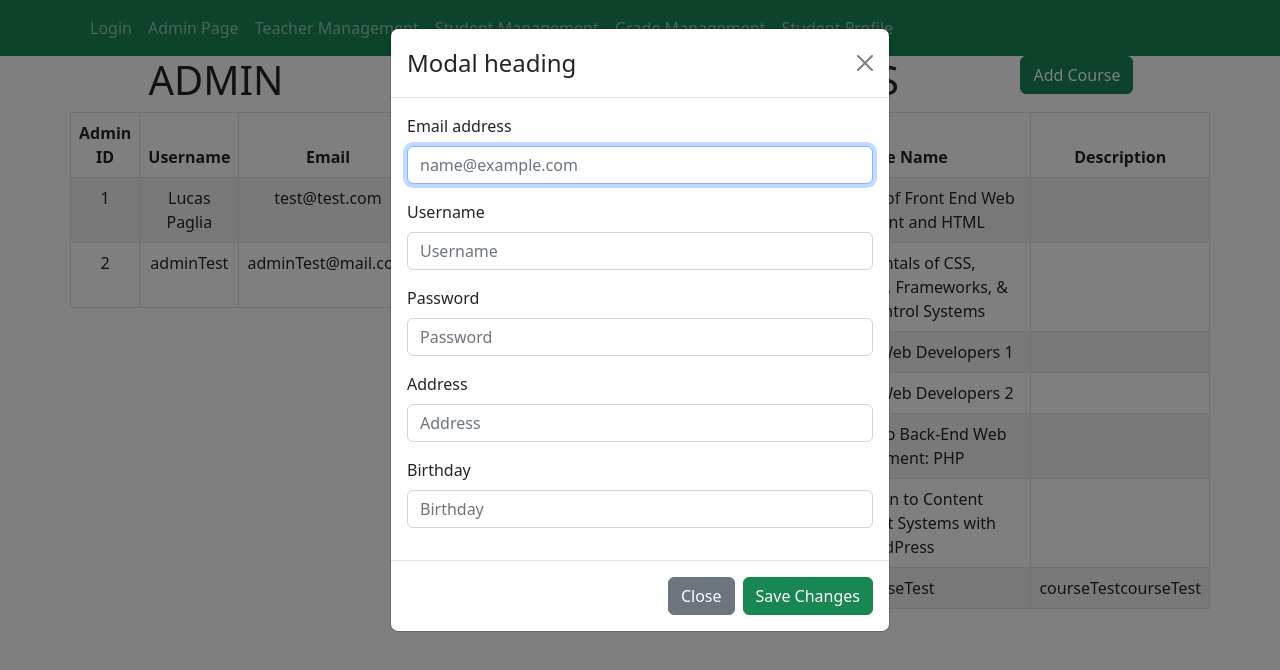
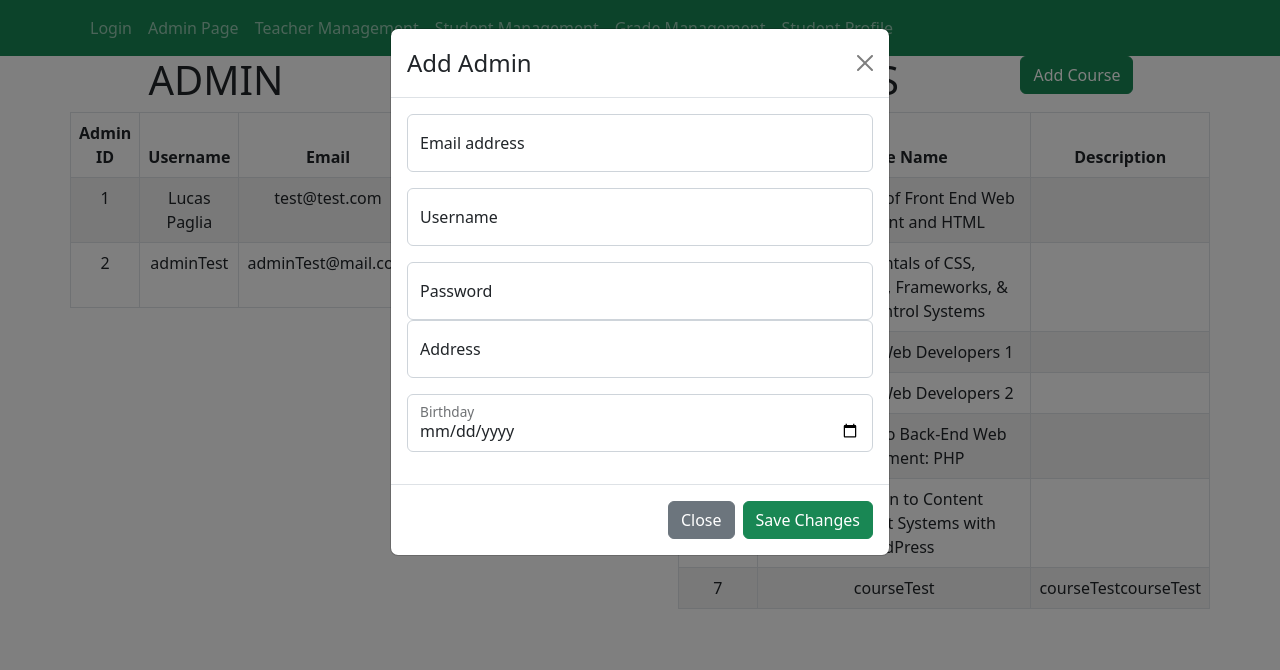
Before and after one commit to LuhPaglia/final-project-beavers, a React (Create React App) app: page /admin in a window 1280 px wide. Both pictures are taken after a click on the button "Add Admin". Shown: the top 670 px of the page. Built offline with nearby package versions, Linux system fonts and the light colour scheme.

Commit message:
Send new form data to server w Axios

```diff
--- a/package.json
+++ b/package.json
@@ -6,14 +6,15 @@
     "@testing-library/jest-dom": "^5.16.5",
     "@testing-library/react": "^13.4.0",
     "@testing-library/user-event": "^13.5.0",
+    "axios": "^1.2.2",
     "bootstrap": "^5.2.3",
     "react": "^18.2.0",
     "react-bootstrap": "^2.7.0",
     "react-dom": "^18.2.0",
     "react-router-dom": "^6.3.0",
     "react-scripts": "5.0.1",
-    "web-vitals": "^2.1.4",
-    "styled-components": "^5.3.3"
+    "styled-components": "^5.3.3",
+    "web-vitals": "^2.1.4"
   },
   "scripts": {
     "start": "react-scripts start",
--- a/src/components/Dashboard.js
+++ b/src/components/Dashboard.js
@@ -5,6 +5,8 @@ import { Table, Button } from "react-bootstrap";
 
 const Dashboard = ({ role, th, tr }) => {
   const [show, setShow] = useState(false);
+
+  const edit = true;
 
   const handleClose = () => setShow(false);
   const handleShow = () => setShow(true);
@@ -15,7 +17,7 @@ const Dashboard = ({ role, th, tr }) => {
         <thead>
           <tr>
             {th.map((thName) => (
-              <th>{thName}</th>
+              <th key={thName}>{thName}</th>
             ))}
           </tr>
         </thead>
@@ -24,9 +26,9 @@ const Dashboard = ({ role, th, tr }) => {
             <tr>
               {td.map((element, index) =>
                 role == "teacher" && index == 4 && element != null ? (
-                  <td>${element}</td>
+                  <td key={index}>${element}</td>
                 ) : (
-                  <td>{element}</td>
+                  <td key={index}>{element}</td>
                 )
               )}
               {role != "admin" && role != "course" && (
@@ -40,7 +42,7 @@ const Dashboard = ({ role, th, tr }) => {
           ))}
         </tbody>
       </Table>
-      {show && <ModalCompo role={role} show={show} onClose={handleClose} />}
+      {show && <ModalCompo edit={edit} role={role} show={show} onClose={handleClose} />}
     </>
   );
 };
--- a/src/components/ModalCompo.js
+++ b/src/components/ModalCompo.js
@@ -1,6 +1,164 @@
-import { Button, Form, Modal } from "react-bootstrap";
+import { useEffect, useState } from "react";
+import axios from "axios";
 
-const ModalCompo = ({ role, show, onClose }) => {
+import { Button, Form, FloatingLabel, Modal } from "react-bootstrap";
+
+const ModalCompo = ({ edit, role, show, onClose }) => {
+  const [form, setForm] = useState({
+    email: "",
+    username: "",
+    password: "",
+    classworkName: "",
+    studentID: false,
+    courseID: false,
+    selectedCourse: "",
+    teacherID: false,
+    salary: false,
+    address: "",
+    birthday: "",
+    courseName: "",
+    description: "",
+    mark: false,
+    date: "",
+    feedback: "",
+  });
+
+  const {
+    email,
+    username,
+    password,
+    classworkName,
+    studentID,
+    courseID,
+    selectedCourse,
+    teacherID,
+    salary,
+    address,
+    birthday,
+    courseName,
+    description,
+    mark,
+    date,
+    feedback,
+  } = form;
+
+  const handleChange = (e) => {
+    const { name, value } = e.target;
+    setForm((prev) => ({ ...prev, [name]: value }));
+  };
+
+  useEffect(() => {
+    console.log(form); // new form data
+  }, [form]);
+
+  const handleSubmit = (e) => {
+    e.preventDefault(); // Blocking default action which occurs page moving when the form is submitted.
+
+    // Validate username
+    if (username.length < 4)
+      return alert("Username must be at least 4 characters long.");
+
+    if (!edit) { // ADD user
+      switch (role) {
+        case "admin":
+          axios
+            .post(
+              "http://localhost:8888/course-05/php-beavers/adminUserAdd.php",
+              form
+            )
+            .then((res) => {
+              console.log(res.data); // new admin data
+            })
+            .catch((error) => {
+              console.log(error.response);
+            });
+          break;
+
+        case "course":
+          axios
+            .post(
+              "http://localhost:8888/course-05/php-beavers/courseAdd.php",
+              form
+            )
+            .then((res) => {
+              console.log(res.data); // new course data
+            })
+            .catch((error) => {
+              console.log(error.response);
+            });
+          break;
+
+        case "teacher":
+          axios
+            .post(
+              "http://localhost:8888/course-05/php-beavers/teacherAdd.php",
+              form
+            )
+            .then((res) => {
+              console.log(res.data); // new teacher data
+            })
+            .catch((error) => {
+              console.log(error.response);
+            });
+          break;
+
+        case "student":
+          axios
+            .post(
+              "http://localhost:8888/course-05/php-beavers/studentAdd.php",
+              form
+            )
+            .then((res) => {
+              console.log(res.data); // new student data
+            })
+            .catch((error) => {
+              console.log(error.response);
+            });
+          break;
+
+        case "grade":
+          axios
+            .post(
+              "http://localhost:8888/course-05/php-beavers/gradeAdd.php",
+              form
+            )
+            .then((res) => {
+              console.log(res.data); // new grade data
+            })
+            .catch((error) => {
+              console.log(error.response);
+            });
+          break;
+
+        default:
+          return form;
+      }
+    } else {
+      // Edit user
+
+    }
+    setForm((prev) => ({
+      // initialization
+      ...prev,
+      email: "",
+      username: "",
+      password: "",
+      classworkName: "",
+      studentID: false,
+      courseID: false,
+      selectedCourse: "",
+      teacherID: false,
+      salary: false,
+      address: "",
+      birthday: "",
+      courseName: "",
+      description: "",
+      mark: false,
+      date: "",
+      feedback: "",
+    }));
+  };
+
   const course = [
     [1, "Fundamentals of Front End Web Development and HTML", null],
     [
@@ -19,131 +177,252 @@ const ModalCompo = ({ role, show, onClose }) => {
     <>
       <Modal show={show} onHide={onClose}>
         <Modal.Header closeButton>
-          <Modal.Title>Modal heading</Modal.Title>
+          <Modal.Title>
+            {edit ? "Edit " : "Add "}
+            {role == "admin" && "Admin"}
+            {role == "course" && "Course"}
+            {role == "teacher" && "Teacher"}
+            {role == "student" && "Student"}
+            {role == "grade" && "Grade"}
+          </Modal.Title>
         </Modal.Header>
         <Modal.Body>
-          <Form>
+          <Form onSubmit={handleSubmit}>
             {role != "course" && role != "grade" && (
-              <Form.Group
+              <FloatingLabel
+                controlId="Email address"
+                label="Email address"
                 className="mb-3"
-                controlId="exampleForm.ControlInput1"
               >
-                <Form.Label>Email address</Form.Label>
                 <Form.Control
+                  name="email"
+                  value={email}
+                  onChange={handleChange}
                   type="email"
                   placeholder="name@example.com"
-                  autoFocus
                 />
-              </Form.Group>
+              </FloatingLabel>
             )}
 
             {role != "course" && role != "grade" && (
-              <Form.Group className="mb-3">
-                <Form.Label>Username</Form.Label>
-                <Form.Control placeholder="Username" />
-              </Form.Group>
+              <FloatingLabel
+                controlId="Username"
+                label="Username"
+                className="mb-3"
+              >
+                <Form.Control
+                  name="username"
+                  value={username}
+                  onChange={handleChange}
+                  type="text"
+                  placeholder="Username"
+                />
+              </FloatingLabel>
             )}
 
             {role != "course" && role != "grade" && (
-              <Form.Group className="mb-3" controlId="formBasicPassword">
-                <Form.Label>Password</Form.Label>
-                <Form.Control type="password" placeholder="Password" />
-              </Form.Group>
+              <FloatingLabel controlId="Password" label="Password">
+                <Form.Control
+                  name="password"
+                  value={password}
+                  onChange={handleChange}
+                  type="password"
+                  placeholder="Password"
+                  autoComplete="on"
+                />
+              </FloatingLabel>
             )}
 
             {role == "grade" && (
-              <Form.Group className="mb-3">
-                <Form.Label>Classwork Name</Form.Label>
-                <Form.Control placeholder="Classwork Name" />
-              </Form.Group>
+              <FloatingLabel
+                controlId="Classwork Name"
+                label="Classwork Name"
+                className="mb-3"
+              >
+                <Form.Control
+                  name="classworkName"
+                  value={classworkName}
+                  onChange={handleChange}
+                  type="text"
+                  placeholder="Classwork Name"
+                />
+              </FloatingLabel>
             )}
 
             {role == "grade" && (
-              <Form.Group className="mb-3">
-                <Form.Label>Student ID</Form.Label>
-                <Form.Control placeholder="Student ID" />
-              </Form.Group>
+              <FloatingLabel
+                controlId="Student ID"
+                label="Student ID"
+                className="mb-3"
+              >
+                <Form.Control
+                  name="studentID"
+                  value={studentID}
+                  onChange={handleChange}
+                  type="number"
+                  placeholder="Student ID"
+                />
+              </FloatingLabel>
             )}
 
             {(role == "teacher" || role == "student" || role == "grade") && (
-              <Form.Group className="mb-3">
-                <Form.Label>Course ID</Form.Label>
-                <Form.Control placeholder="Course ID" />
-              </Form.Group>
+              <FloatingLabel
+                controlId="Course ID"
+                label="Course ID"
+                className="mb-3"
+              >
+                <Form.Control
+                  name="courseID"
+                  value={courseID}
+                  onChange={handleChange}
+                  type="number"
+                  placeholder="Course ID"
+                />
+              </FloatingLabel>
             )}
 
             {role == "student" && (
-              <Form.Group className="mb-3">
-                <Form.Label>Course Name</Form.Label>
-                <Form.Select>
+              <FloatingLabel controlId="Select Course Name" label="Course Name">
+                <Form.Select
+                  name="selectedCourse"
+                  value={selectedCourse}
+                  onChange={handleChange}
+                  aria-label="Floating label select example"
+                >
+                  <option value="">Select Course Name</option>
                   {course.map((course) => (
-                    <option>{course[1]}</option>
+                    <option key={course[0]} value={course[1]}>
+                      {course[1]}
+                    </option>
                   ))}
                 </Form.Select>
-              </Form.Group>
+              </FloatingLabel>
             )}
 
             {(role == "student" || role == "grade") && (
-              <Form.Group className="mb-3">
-                <Form.Label>Teacher ID</Form.Label>
-                <Form.Control placeholder="Teacher ID" />
-              </Form.Group>
+              <FloatingLabel
+                controlId="Teacher ID"
+                label="Teacher ID"
+                className="mb-3"
+              >
+                <Form.Control
+                  name="teacherID"
+                  value={teacherID}
+                  onChange={handleChange}
+                  type="number"
+                  placeholder="Teacher ID"
+                />
+              </FloatingLabel>
             )}
 
             {role == "teacher" && (
-              <Form.Group className="mb-3">
-                <Form.Label>Salary</Form.Label>
-                <Form.Control placeholder="Salary" />
-              </Form.Group>
+              <FloatingLabel controlId="Salary" label="Salary" className="mb-3">
+                <Form.Control
+                  name="salary"
+                  value={salary}
+                  onChange={handleChange}
+                  type="number"
+                  placeholder="Salary"
+                />
+              </FloatingLabel>
             )}
 
             {role != "course" && role != "grade" && (
-              <Form.Group className="mb-3">
-                <Form.Label>Address</Form.Label>
-                <Form.Control placeholder="Address" />
-              </Form.Group>
+              <FloatingLabel
+                controlId="Address"
+                label="Address"
+                className="mb-3"
+              >
+                <Form.Control
+                  name="address"
+                  value={address}
+                  onChange={handleChange}
+                  type="text"
+                  placeholder="Address"
+                />
+              </FloatingLabel>
             )}
 
             {role != "course" && role != "grade" && (
-              <Form.Group className="mb-3">
-                <Form.Label>Birthday</Form.Label>
-                <Form.Control placeholder="Birthday" />
-              </Form.Group>
+              <FloatingLabel
+                controlId="Birthday"
+                label="Birthday"
+                className="mb-3"
+              >
+                <Form.Control
+                  name="birthday"
+                  value={birthday}
+                  onChange={handleChange}
+                  type="date"
+                  placeholder="Birthday"
+                />
+              </FloatingLabel>
             )}
 
             {role == "course" && (
-              <Form.Group className="mb-3">
-                <Form.Label>Course Name</Form.Label>
-                <Form.Control placeholder="Course Name" />
-              </Form.Group>
+              <FloatingLabel
+                controlId="Course Name"
+                label="Course Name"
+                className="mb-3"
+              >
+                <Form.Control
+                  name="courseName"
+                  value={courseName}
+                  onChange={handleChange}
+                  type="text"
+                  placeholder="Course Name"
+                />
+              </FloatingLabel>
             )}
 
             {role == "course" && (
-              <Form.Group className="mb-3">
-                <Form.Label>Description</Form.Label>
-                <Form.Control placeholder="Description" />
-              </Form.Group>
+              <FloatingLabel controlId="Description" label="Description">
+                <Form.Control
+                  as="textarea"
+                  name="description"
+                  value={description}
+                  onChange={handleChange}
+                  placeholder="Description"
+                  style={{ height: "100px" }}
+                />
+              </FloatingLabel>
             )}
 
             {role == "grade" && (
-              <Form.Group className="mb-3">
-                <Form.Label>Mark</Form.Label>
-                <Form.Control placeholder="Mark" />
-              </Form.Group>
+              <FloatingLabel controlId="Mark" label="Mark" className="mb-3">
+                <Form.Control
+                  name="mark"
+                  value={mark}
+                  onChange={handleChange}
+                  type="number"
+                  placeholder="Mark"
+                />
+              </FloatingLabel>
             )}
 
             {role == "grade" && (
-              <Form.Group className="mb-3">
-                <Form.Label>Date</Form.Label>
-                <Form.Control placeholder="Date" />
-              </Form.Group>
+              <FloatingLabel controlId="Date" label="Date" className="mb-3">
+                <Form.Control
+                  name="date"
+                  value={date}
+                  onChange={handleChange}
+                  type="date"
+                  placeholder="Date"
+                />
+              </FloatingLabel>
             )}
 
             {role == "grade" && (
-              <Form.Group className="mb-3">
-                <Form.Label>Feedback</Form.Label>
-                <Form.Control placeholder="Feedback" />
-              </Form.Group>
+              <FloatingLabel controlId="Feedback" label="Feedback">
+                <Form.Control
+                  as="textarea"
+                  name="feedback"
+                  value={feedback}
+                  onChange={handleChange}
+                  placeholder="Feedback"
+                  style={{ height: "100px" }}
+                />
+              </FloatingLabel>
             )}
           </Form>
         </Modal.Body>
```
Also changed, not shown: src/hooks/useInput.js (added, +9 -0 lines), 2 other files (tests, documents, lock files or other folders).
